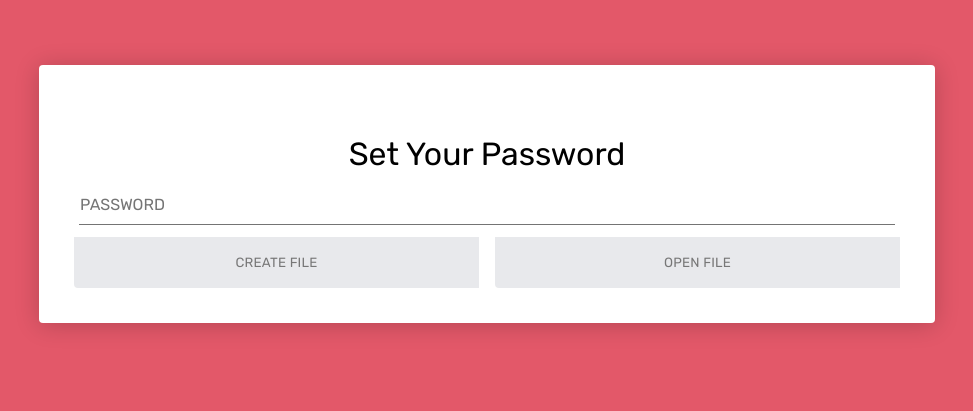
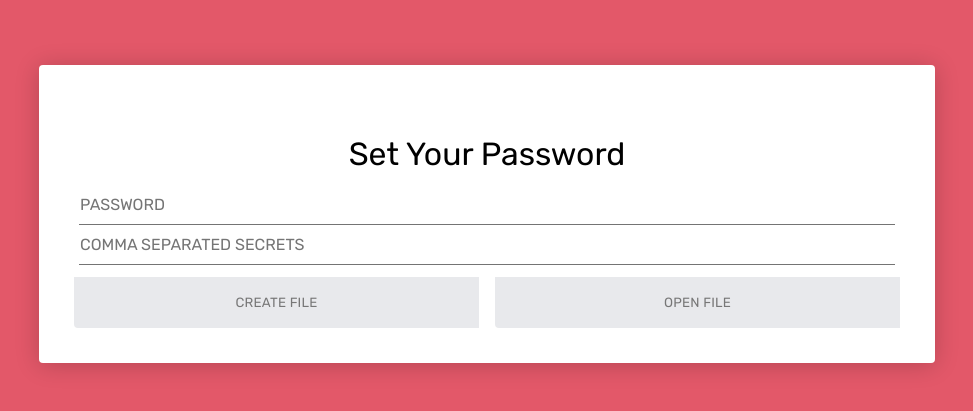
Before and after one commit to ravi-raj-97/encrypted-google-drive, a Flask app: page / in a window 1280 px wide. Shown: the top 411 px of the page, without its empty margins (153-1126 px from the left). Run offline with Flask 2, Linux system fonts and the light colour scheme; parts of the project's set-up code (start-up, migrations or seed data) failed here and were passed over.

Commit message:
debuggin shared-secrets usage
- split shared secrets string by comma in API response
- add checks for length of fields before processing
- correct field names on index.html

```diff
--- a/crypto.py
+++ b/crypto.py
@@ -129,7 +129,7 @@ def decrypt_and_verify(credential_bytes: bytes, file_data: bytes) -> str:
 
 
 if __name__ == "__main__":
-    password = "weewee"
+    password = "test string to verify that the shared secrets is working"
     pass_bytes = key_from_password(password)
     print("hashed pass:\n\t", pass_bytes)
     shared_secrets = create_shared_secrets(pass_bytes)
--- a/server.py
+++ b/server.py
@@ -24,7 +24,9 @@ def get_credential_bytes():
     # prepare credential byte array
     credential_bytes: bytes
 
-    if RequestBodyField.Password in request.json:
+    if RequestBodyField.Password in request.json and len(
+        request.json[RequestBodyField.Password]
+    ):
         if DEBUG:
             print("[SERVER] using password authentication.")
         # read the password json field
@@ -32,12 +34,13 @@ def get_credential_bytes():
         # turn the password into valid credential bytes
         credential_bytes = crypto.key_from_password(password)
 
-    elif RequestBodyField.SharedSecrets in request.json:
+    elif RequestBodyField.SharedSecrets in request.json and len(
+        request.json[RequestBodyField.SharedSecrets]
+    ):
         if DEBUG:
             print("[SERVER] using shared-secret authentication.")
         # read shared secret list
-        # TODO decide what to parse this as
-        shared_secrets: List[str] = request.json[RequestBodyField.SharedSecrets]
+        shared_secrets: list = request.json[RequestBodyField.SharedSecrets].split(",")
         # create credentials key from shared secrets
         credential_bytes = crypto.key_from_shared(shared_secrets)
 
@@ -183,7 +186,7 @@ def get_shared_secrets():
         # return the list of shared shamir secrets
         shared_secrets = crypto.create_shared_secrets(credential_bytes)
 
-        return {"shared_secrets": shared_secrets}
+        return {RequestBodyField.SharedSecrets: shared_secrets}, 200
 
 
 if __name__ == "__main__":
--- a/templates/index.html
+++ b/templates/index.html
@@ -12,12 +12,18 @@
       file_name: '',
       password: '',
       content: '',
+      shared_secrets: '',
     }
 
     function handlePasswordChange(newPassword) { requestData.password = newPassword }
+    function handleSecretsChange(newSecrets) { requestData.shared_secrets = newSecrets }
+
     function preflightCheck() {
-      if (requestData.password.length == 0) { return alert('please enter a password.') }
-      else if (requestData.file_name.length == 0) { return alert('you did not enter a file name or do not have a file currently open.') }
+      if (requestData.password.length == 0 && requestData.shared_secrets.length == 0) {
+        return alert('please enter a password or shared secrets.')
+      } else if (requestData.file_name.length == 0) {
+        return alert('you did not enter a file name or do not have a file currently open.')
+      }
       return true
     }
 
@@ -130,8 +136,8 @@
         body: JSON.stringify(requestData)
       }).then(async response => {
         if (response.status == 200) {
-          const { secrets } = await response.json()
-          alert(secrets)
+          const { shared_secrets } = await response.json()
+          alert(shared_secrets)
         } else {
           alert(await response.text())
         }
@@ -148,6 +154,7 @@
       <h1>Set Your Password</h1>
       <div class="input-field">
         <input onkeyup="handlePasswordChange(this.value)" id="password" type="password" placeholder="Password">
+        <input onkeyup="handleSecretsChange(this.value)" id="secrets" placeholder="comma separated secrets">
       </div>
 
       <div id="intro" class="row">
```
